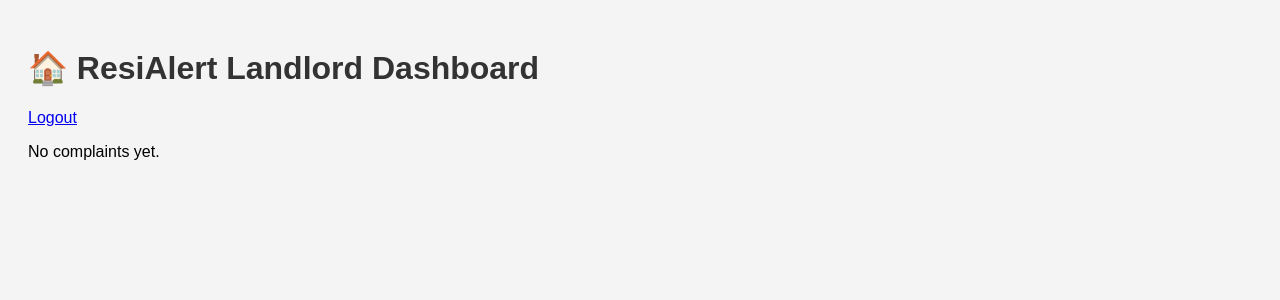
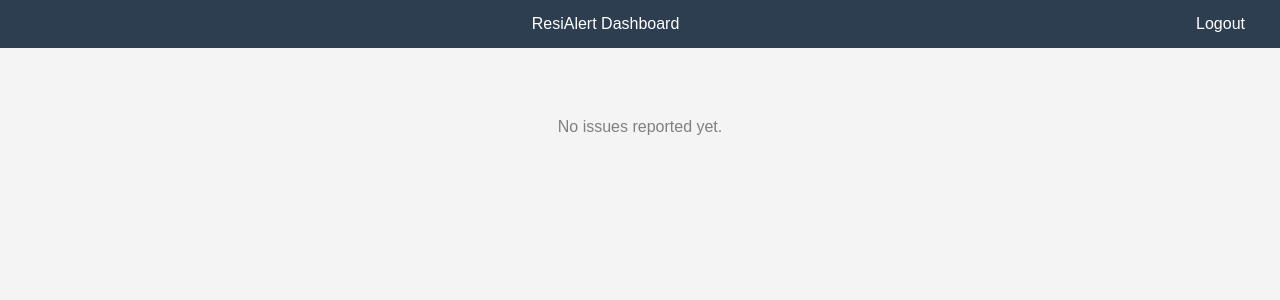
Before and after one commit to xolisamabope5-pixel/resialert, a Flask app: page /dashboard in a window 1280 px wide. Shown: the top 300 px of the page. Run offline with Flask 3, Linux system fonts and the light colour scheme; the visitor is signed in with stand-in values (Sample User, id 1).

Commit message:
Fix dashboard UI to display issues properly

```diff
--- a/server.py
+++ b/server.py
@@ -5,7 +5,12 @@ app = Flask(__name__)
 app.secret_key = "resialert_secret_key"
 
 # ----------------------------
-# WEB PAGES
+# TEMP STORAGE (FOR DASHBOARD)
+# ----------------------------
+issues = []
+
+# ----------------------------
+# WEB ROUTES
 # ----------------------------
 
 @app.route("/")
@@ -33,7 +38,7 @@ def dashboard():
     if "user" not in session:
         return redirect("/login")
 
-    return render_template("dashboard.html")
+    return render_template("dashboard.html", issues=issues)
 
 
 @app.route("/logout")
@@ -43,7 +48,7 @@ def logout():
 
 
 # ----------------------------
-# API (FOR DEVICE MANAGER)
+# API ROUTE (DEVICE INPUT)
 # ----------------------------
 
 @app.route("/api/issue", methods=["POST"])
@@ -51,23 +56,22 @@ def api_issue():
     data = request.get_json()
 
     if not data:
-        return jsonify({"status": "error", "message": "No data received"}), 400
+        return jsonify({"status": "error"}), 400
 
-    room = data.get("room")
-    issue_type = data.get("type")
+    issue = {
+        "room": data.get("room"),
+        "type": data.get("type")
+    }
 
-    print(f"[ISSUE RECEIVED] Room: {room}, Type: {issue_type}")
+    issues.append(issue)
 
-    return jsonify({
-        "status": "success",
-        "message": "Issue received",
-        "room": room,
-        "type": issue_type
-    })
+    print(f"[NEW ISSUE] {issue}")
+
+    return jsonify({"status": "success", "data": issue})
 
 
 # ----------------------------
-# RUN (RENDER READY)
+# RUN SERVER (RENDER READY)
 # ----------------------------
 
 if __name__ == "__main__":
--- a/templates/dashboard.html
+++ b/templates/dashboard.html
@@ -1,79 +1,83 @@
 <!DOCTYPE html>
-<html>
+<html lang="en">
 <head>
+    <meta charset="UTF-8">
     <title>ResiAlert Dashboard</title>
     <style>
         body {
-            font-family: Arial;
+            font-family: Arial, sans-serif;
             background: #f4f4f4;
-            padding: 20px;
+            margin: 0;
+            padding: 0;
         }
 
-        h1 {
-            color: #333;
+        .header {
+            background: #2c3e50;
+            color: white;
+            padding: 15px;
+            text-align: center;
+        }
+
+        .container {
+            padding: 20px;
         }
 
         .card {
             background: white;
             padding: 15px;
-            margin-bottom: 12px;
-            border-radius: 10px;
-            box-shadow: 0 2px 6px rgba(0,0,0,0.1);
+            margin-bottom: 10px;
+            border-radius: 8px;
+            box-shadow: 0 2px 5px rgba(0,0,0,0.1);
         }
 
-        .status {
+        .type {
             font-weight: bold;
+            color: #e74c3c;
         }
 
-        .pending {
-            color: red;
+        .room {
+            color: #2980b9;
         }
 
-        .resolved {
-            color: green;
+        .empty {
+            text-align: center;
+            color: gray;
+            margin-top: 50px;
         }
 
-        button {
-            padding: 6px 12px;
-            border: none;
-            background: #007bff;
+        a {
             color: white;
-            border-radius: 5px;
-            cursor: pointer;
-        }
-
-        button:hover {
-            background: #0056b3;
+            float: right;
+            margin-right: 20px;
+            text-decoration: none;
         }
     </style>
 </head>
-
 <body>
 
-    <h1>🏠 ResiAlert Landlord Dashboard</h1>
+<div class="header">
+    ResiAlert Dashboard
     <a href="/logout">Logout</a>
-    {% if complaints|length == 0 %}
-        <p>No complaints yet.</p>
+</div>
+
+<div class="container">
+
+    {% if issues and issues|length > 0 %}
+
+        {% for issue in issues %}
+        <div class="card">
+            <div class="room">Room: {{ issue.room }}</div>
+            <div class="type">Issue: {{ issue.type }}</div>
+        </div>
+        {% endfor %}
+
+    {% else %}
+        <div class="empty">
+            No issues reported yet.
+        </div>
     {% endif %}
 
-    {% for c in complaints %}
-    <div class="card">
-        <p><b>ID:</b> {{ c.id }}</p>
-        <p><b>Room:</b> {{ c.room }}</p>
-        <p><b>Issue:</b> {{ c.issue }}</p>
-        <p><b>Time:</b> {{ c.time }}</p>
-
-        {% if c.status == "Resolved" %}
-            <p class="status resolved">Status: Resolved</p>
-        {% else %}
-            <p class="status pending">Status: Pending</p>
-
-            <form method="post" action="/resolve/{{ c.id }}">
-                <button type="submit">Mark as Resolved</button>
-            </form>
-        {% endif %}
-    </div>
-    {% endfor %}
+</div>
 
 </body>
 </html>
```
